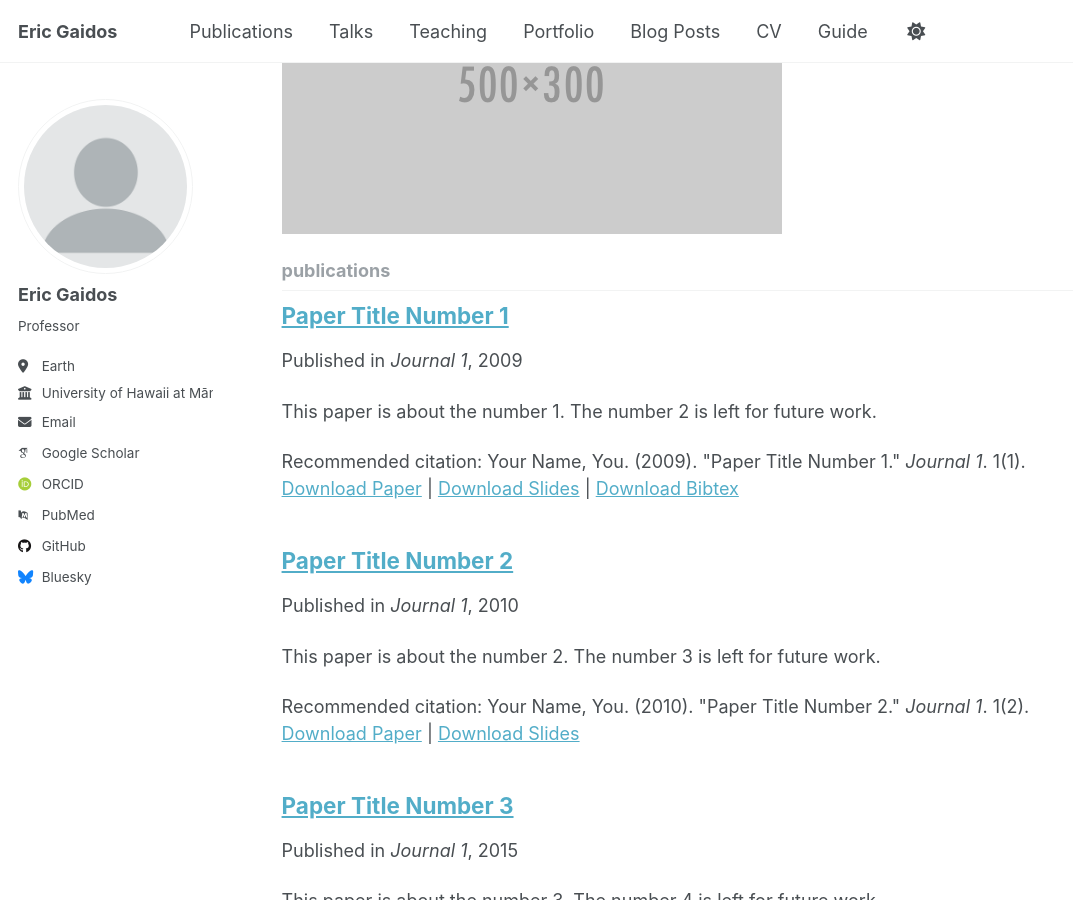
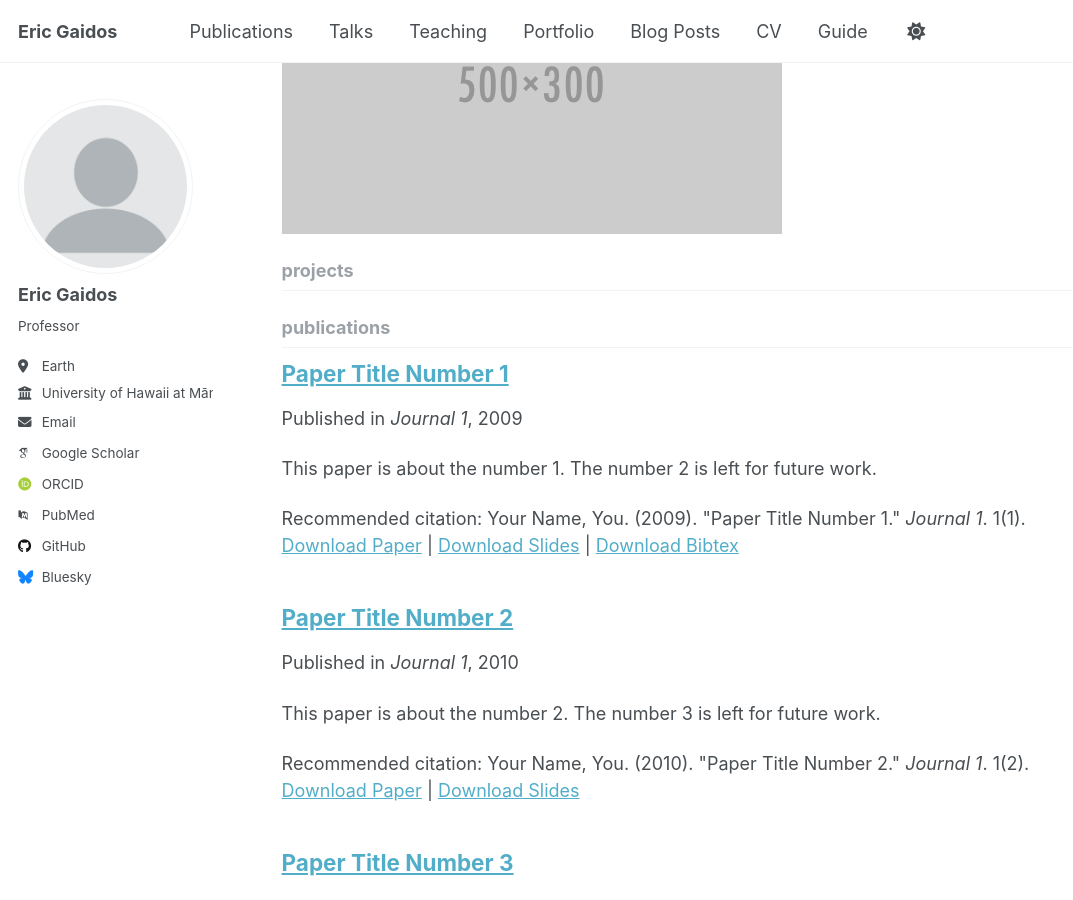
Before and after one commit to egaidos/egaidos.github.io, a Jekyll site: the page built from _pages/collection-archive.html, in a window 1280 px wide and 900 px high, scrolled down 851 px. Shown: the whole window, without its empty margins (0-1073 px from the left). Built offline with Jekyll 4.4.1, drawn with Linux system fonts in a browser that asks for light colours; some web fonts are replaced.

Commit message:
Update _config.yml

```diff
--- a/_config.yml
+++ b/_config.yml
@@ -13,7 +13,7 @@
 title_separator          : "-"
 name                     : &name "Eric Gaidos"
 description              : &description "personal description"
-url                      : https://academicpages.github.io # the base hostname & protocol for your site e.g. "https://[your GitHub username].github.io" or if you already have some other page hosted on Github then use "https://[your GitHub username].github.io/[Your Repo Name]"
+url                      : https://egaidos.github.io # the base hostname & protocol for your site e.g. "https://[your GitHub username].github.io" or if you already have some other page hosted on Github then use "https://[your GitHub username].github.io/[Your Repo Name]"
 baseurl                  : "" # the subpath of your site, e.g. "/blog"
 repository               : "academicpages/academicpages.github.io"
 
@@ -214,6 +214,9 @@
 
 # These settings control the types of collections used by the template
 collections:
+  projects:
+    output: true
+    permalink: /:collection/:path/
   teaching:
     output: true
     permalink: /:collection/:path/
```
